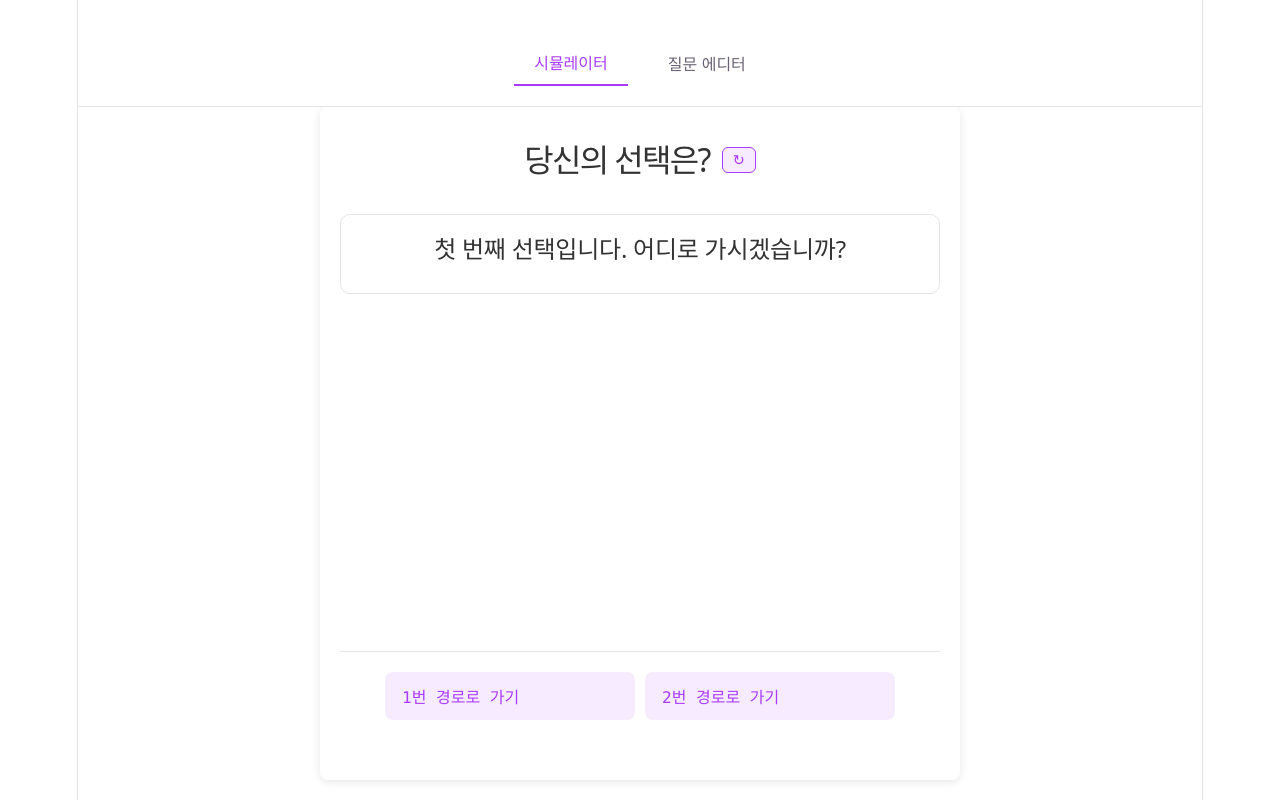
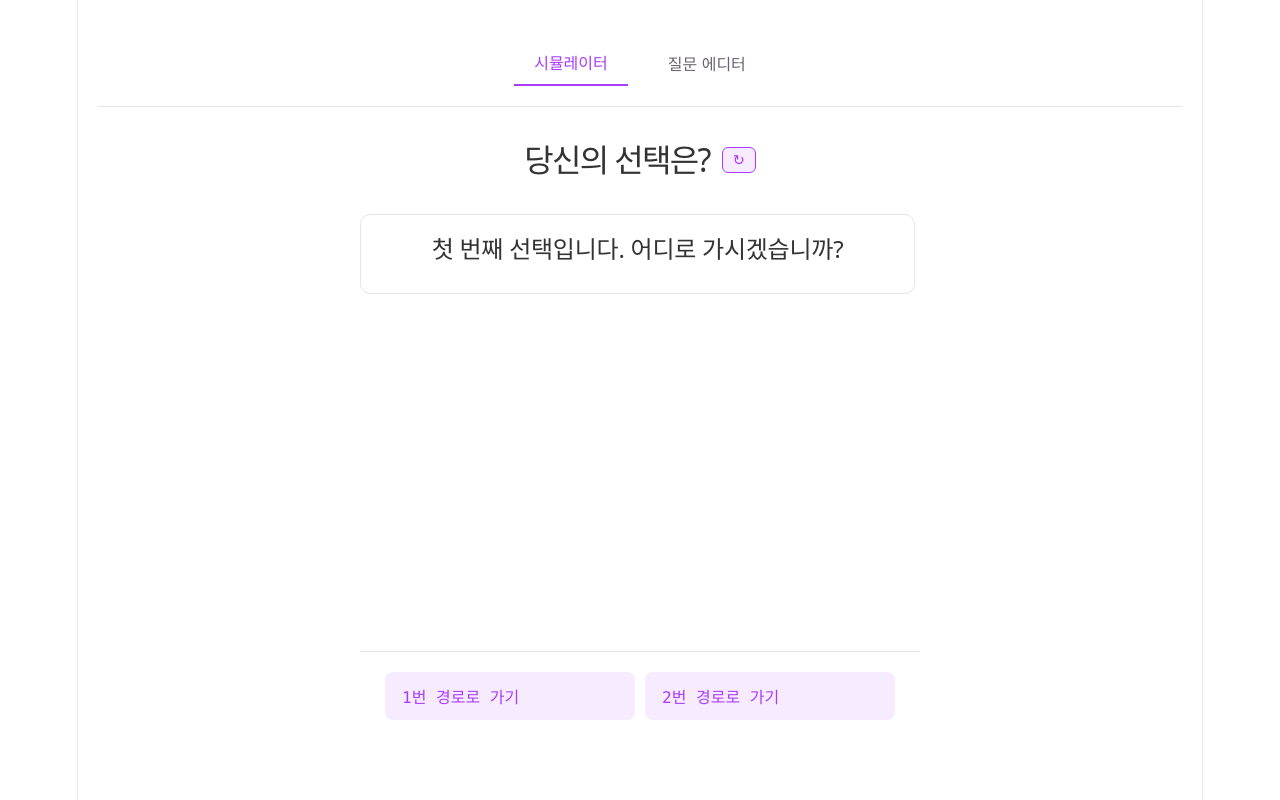
Before and after one commit to chx2h/chooseLife, a React (Vite) app: page / in a window 1280 px wide. Built offline with nearby package versions, Linux system fonts and the light colour scheme.

Commit message:
화면 좌우 사이즈 조정

```diff
--- a/src/App.css
+++ b/src/App.css
@@ -1,10 +1,17 @@
+/* 모든 요소의 너비 계산 방식을 테두리 포함으로 설정하여 넘침 방지 */
+* {
+  box-sizing: border-box;
+}
+
 /* General styles for better mobile experience */
+html,
 body {
   font-family: 'Segoe UI', Tahoma, Geneva, Verdana, sans-serif;
   margin: 0;
   padding: 0;
-  box-sizing: border-box;
   font-size: 14px; /* Smaller base font size for mobile */
+  height: 100%;
+  overflow: hidden; /* 최상위 스크롤 방지 (내부 스크롤 사용) */
 }
 
 /* App container for centering and responsiveness */
@@ -12,9 +19,9 @@ body {
   display: flex;
   flex-direction: column; /* Stack content vertically */
   align-items: center;
-  min-height: 100vh;
-  padding: 10px; /* Smaller padding on mobile */
-  box-sizing: border-box;
+  height: 100vh; /* 화면 높이에 딱 맞춤 */
+  width: 100%;
+  padding: 0; /* 모바일에서 외부 여백 제거 */
   background-color: var(--bg); /* Ensure background is set */
 }
 
@@ -23,14 +30,15 @@ body {
   display: flex;
   flex-direction: column;
   flex: 1;
-  gap: 15px; /* Reduced gap for mobile */
+  gap: 10px; /* 간격 최적화 */
   width: 100%;
   max-width: 600px; /* Max width for larger screens */
   margin: 0 auto;
-  padding: 20px; /* Adjusted padding for mobile */
-  border-radius: 8px;
-  box-shadow: 0 2px 10px rgba(0, 0, 0, 0.1); /* Add a subtle shadow */
+  padding: 15px; /* 내부 여백 조정 */
+  border-radius: 0; /* 모바일에서는 꽉 차 보이게 둥근 모서리 제거 */
+  box-shadow: none; /* 모바일에서는 그림자 제거하여 깔끔하게 */
   background-color: var(--bg);
+  overflow: hidden; /* 내부 내용이 넘치지 않게 */
 }
 
 /* Top Navigation for mode switching */
@@ -114,8 +122,9 @@ h1 {
   &:disabled {
     opacity: 0.6;
     cursor: not-allowed;
-    background-color: #ccc;
-    color: #666;
+    background-color: var(--accent);
+    color: white;
+    border-color: transparent;
   }
 }
 
```
